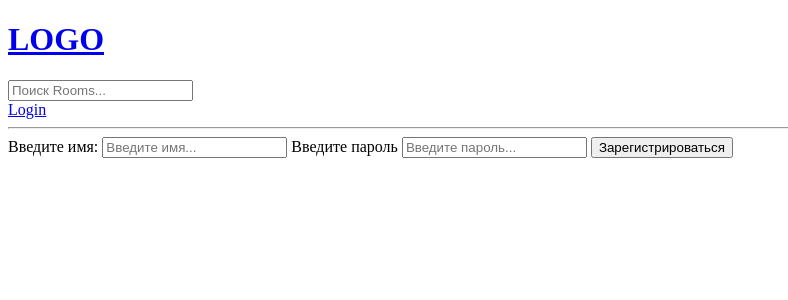
After one commit to Horizon-event/Dj_2, a Django app: page /login/ in a window 1280 px wide. The commit adds this page. Shown: the top 300 px of the page, without its empty margins (0-788 px from the left). Run offline with Django 3.2, Linux system fonts and the light colour scheme.

Commit message:
Плановое обновление в связи с обучением_3.

```diff
--- /dev/null
+++ b/Base/templates/Base/login_register.html
@@ -0,0 +1,19 @@
+{% extends  'main.html' %}
+
+{% block content %}
+
+<div>
+    <form method="POST" action="">
+        {% csrf_token %}
+
+        <label>Введите имя:</label>
+        <input type="text" name="Введите имя..." placeholder="Введите имя...">
+        <label>Введите пароль</label>
+        <input type="text" name="Введите пароль..." placeholder="Введите пароль...">
+        <input type="submit" value="Зарегистрироваться">
+
+    </form>
+
+</div>
+
+{% endblock content %}
--- a/Base/urls.py
+++ b/Base/urls.py
@@ -2,6 +2,7 @@ from django.urls import path
 from . import views
 
 urlpatterns = [
+    path('login/', views.loginPage, name='login'),
     path('', views.home, name='home'),
     path('room/<str:pk>', views.room, name='room'),
     path('create-room/', views.createRoom, name='create-room'),
--- a/Base/views.py
+++ b/Base/views.py
@@ -11,6 +11,11 @@ from .forms import RoomForm
 #     {'id': 2, 'name': 'lets learn C#!'},
 #     {'id': 3, 'name': 'lets learn YAHOOO!'},
 #     {'id': 4, 'name': 'lets learn Django!'}]
+
+
+def loginPage(request):
+    context = {}
+    return render(request, 'base/login_register.html', context)
 
 
 def home(request):
--- a/templates/navbar.html
+++ b/templates/navbar.html
@@ -6,6 +6,7 @@
 
 <form method="GET" action="{% url 'home' %}">
     <input type="text" name="q" placeholder="Поиск Rooms..."/>
+</form>
 
-</form>
+<a href="{% url 'login' %}">Login</a>
 <hr>
```
